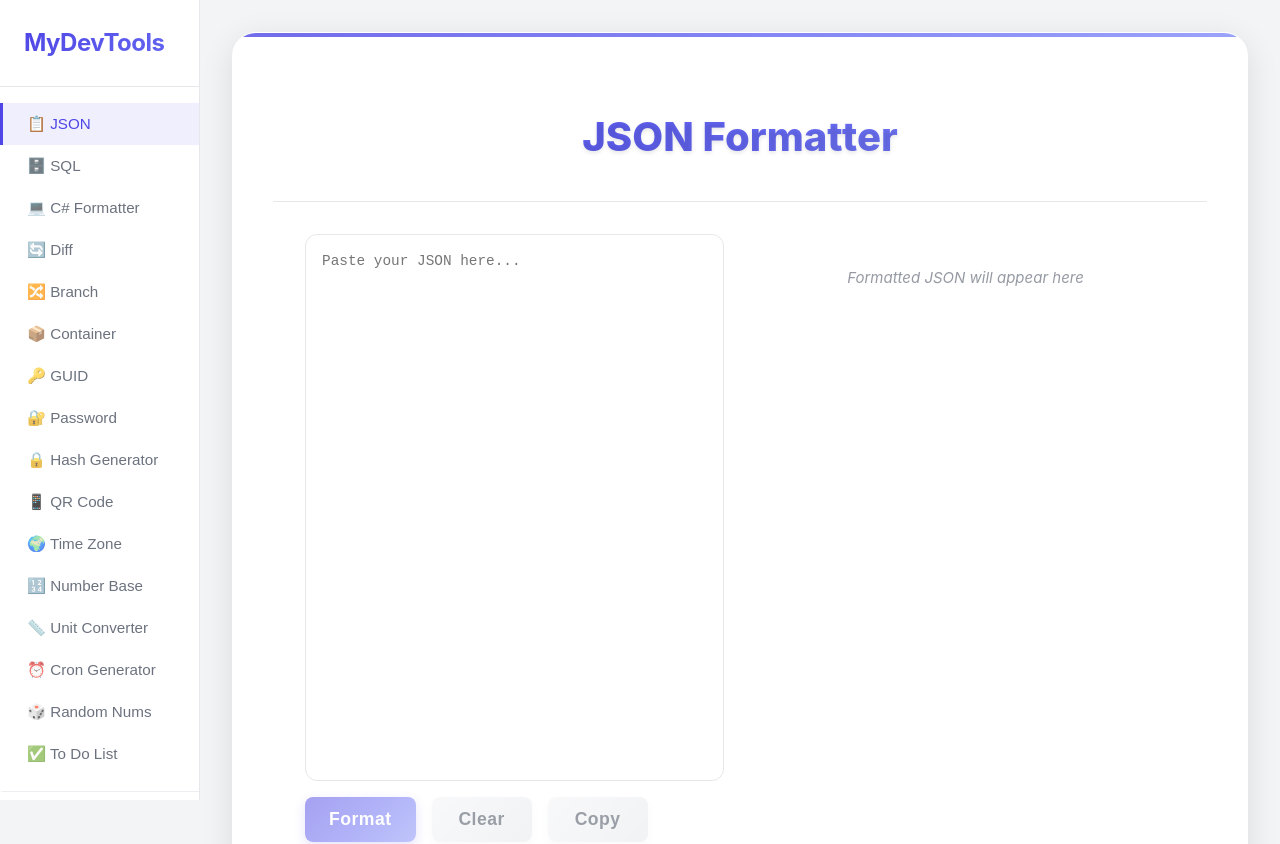
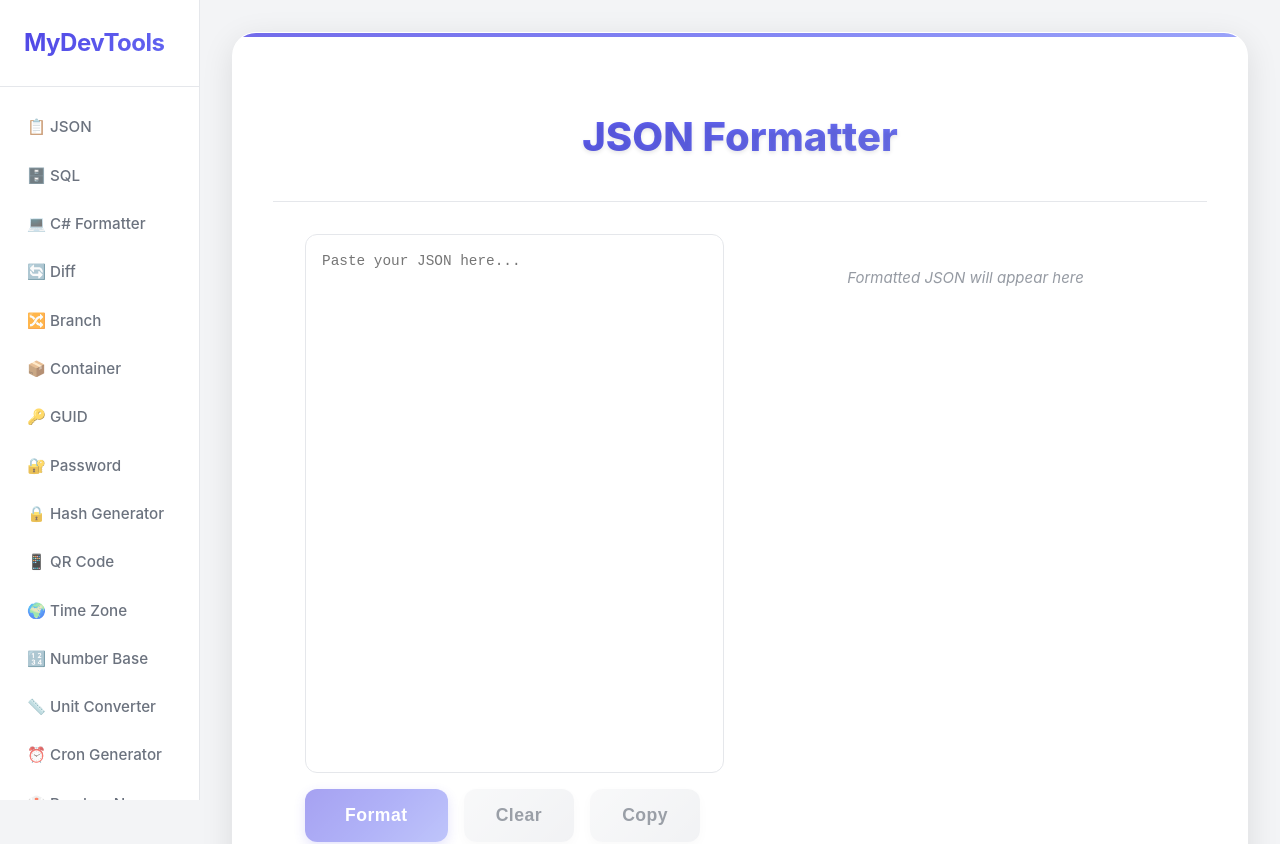
Before and after one commit to MrCull/MyDevToolsVue, a Vue app: page /json in a window 1280 px wide. Shown: the top 844 px of the page. Built offline with nearby package versions, Linux system fonts and the light colour scheme.

Commit message:
use vue router

```diff
--- a/package.json
+++ b/package.json
@@ -19,7 +19,8 @@
     "highlight.js": "^11.11.1",
     "qrcode.vue": "^3.6.0",
     "sql-formatter": "^15.6.1",
-    "vue": "^3.5.13"
+    "vue": "^3.5.13",
+    "vue-router": "^4.5.1"
   },
   "devDependencies": {
     "@tsconfig/node22": "^22.0.0",
--- a/src/App.vue
+++ b/src/App.vue
@@ -1,5 +1,6 @@
 <script setup lang="ts">
 import { ref, onMounted } from 'vue';
+import { useRouter } from 'vue-router';
 // import Counter from './components/Counter.vue';
 import ToDoList from './components/ToDoList.vue';
 // import Weather from './components/Weather.vue';
@@ -19,7 +20,7 @@ import UnitConverter from './components/UnitConverter.vue';
 import CronGenerator from './components/CronGenerator.vue';
 import RandomNumbers from './components/RandomNumbers.vue';
 
-const currentPage = ref('json');
+const router = useRouter();
 const isDarkMode = ref(false);
 const isMenuOpen = ref(false);
 const isMobile = ref(window.innerWidth < 768);
@@ -69,121 +70,121 @@ const toggleTheme = () => {
 
         <!-- Navigation links -->
         <div class="nav-links" :class="{ 'is-open': isMenuOpen }">
-          <button
-            @click="currentPage = 'json'; isMenuOpen = false"
+          <router-link
+            to="/json"
             class="nav-link"
-            :class="{ active: currentPage === 'json' }"
+            @click="isMenuOpen = false"
           >
             📋 JSON
-          </button>
-          <button
-            @click="currentPage = 'sql'; isMenuOpen = false"
+          </router-link>
+          <router-link
+            to="/sql"
             class="nav-link"
-            :class="{ active: currentPage === 'sql' }"
+            @click="isMenuOpen = false"
           >
             🗄️ SQL
-          </button>
-          <button
-            @click="currentPage = 'csharp'; isMenuOpen = false"
+          </router-link>
+          <router-link
+            to="/csharp"
             class="nav-link"
-            :class="{ active: currentPage === 'csharp' }"
+            @click="isMenuOpen = false"
           >
             💻 C# Formatter
-          </button>
-          <button
-            @click="currentPage = 'diff'; isMenuOpen = false"
+          </router-link>
+          <router-link
+            to="/diff"
             class="nav-link"
-            :class="{ active: currentPage === 'diff' }"
+            @click="isMenuOpen = false"
           >
             🔄 Diff
-          </button>
-          <button
-            @click="currentPage = 'branch'; isMenuOpen = false"
+          </router-link>
+          <router-link
+            to="/branch"
             class="nav-link"
-            :class="{ active: currentPage === 'branch' }"
+            @click="isMenuOpen = false"
           >
             🔀 Branch
-          </button>
-          <button
-            @click="currentPage = 'container'; isMenuOpen = false"
+          </router-link>
+          <router-link
+            to="/container"
             class="nav-link"
-            :class="{ active: currentPage === 'container' }"
+            @click="isMenuOpen = false"
           >
             📦 Container
-          </button>
-          <button
-            @click="currentPage = 'guid'; isMenuOpen = false"
+          </router-link>
+          <router-link
+            to="/guid"
             class="nav-link"
-            :class="{ active: currentPage === 'guid' }"
+            @click="isMenuOpen = false"
           >
             🔑 GUID
-          </button>
-          <button
-            @click="currentPage = 'password'; isMenuOpen = false"
+          </router-link>
+          <router-link
+            to="/password"
             class="nav-link"
-            :class="{ active: currentPage === 'password' }"
+            @click="isMenuOpen = false"
           >
             🔐 Password
-          </button>
-          <button
-            @click="currentPage = 'hash'; isMenuOpen = false"
+          </router-link>
+          <router-link
+            to="/hash"
             class="nav-link"
-            :class="{ active: currentPage === 'hash' }"
+            @click="isMenuOpen = false"
           >
             🔒 Hash Generator
-          </button>
-          <button
-            @click="currentPage = 'qrcode'; isMenuOpen = false"
+          </router-link>
+          <router-link
+            to="/qrcode"
             class="nav-link"
-            :class="{ active: currentPage === 'qrcode' }"
+            @click="isMenuOpen = false"
           >
             📱 QR Code
-          </button>
-          <button
-            @click="currentPage = 'timezone'; isMenuOpen = false"
+          </router-link>
+          <router-link
+            to="/timezone"
             class="nav-link"
-            :class="{ active: currentPage === 'timezone' }"
+            @click="isMenuOpen = false"
           >
             🌍 Time Zone
-          </button>
-          <button
-            @click="currentPage = 'numberbase'; isMenuOpen = false"
+          </router-link>
+          <router-link
+            to="/numberbase"
             class="nav-link"
-            :class="{ active: currentPage === 'numberbase' }"
+            @click="isMenuOpen = false"
           >
             🔢 Number Base
-          </button>
-          <button
-            @click="currentPage = 'unit'; isMenuOpen = false"
+          </router-link>
+          <router-link
+            to="/unit"
             class="nav-link"
-            :class="{ active: currentPage === 'unit' }"
+            @click="isMenuOpen = false"
           >
             📏 Unit Converter
-          </button>
-          <button
-            @click="currentPage = 'cron'; isMenuOpen = false"
+          </router-link>
+          <router-link
+            to="/cron"
             class="nav-link"
-            :class="{ active: currentPage === 'cron' }"
+            @click="isMenuOpen = false"
           >
             ⏰ Cron Generator
-          </button>
-          <button
-            @click="currentPage = 'randomnumbers'; isMenuOpen = false"
+          </router-link>
+          <router-link
+            to="/randomnumbers"
             class="nav-link"
-            :class="{ active: currentPage === 'randomnumbers' }"
+            @click="isMenuOpen = false"
           >
             🎲 Random Nums
-          </button>
-          <button
-            @click="currentPage = 'todo'; isMenuOpen = false"
+          </router-link>
+          <router-link
+            to="/todo"
             class="nav-link"
-            :class="{ active: currentPage === 'todo' }"
+            @click="isMenuOpen = false"
           >
             ✅ To Do List
-          </button>
+          </router-link>
           <a
             href="https://www.blazor.mydevtools.org"
-            class="nav-link  theme-toggle"
+            class="nav-link theme-toggle"
           >
             🔄 Blazor Version
           </a>
@@ -199,24 +200,7 @@ const toggleTheme = () => {
     </nav>
 
     <main class="main-content main-diff-mode">
-      <!-- <Counter v-if="currentPage === 'counter'" /> -->
-      <ToDoList v-if="currentPage === 'todo'" />
-      <!-- <Weather v-if="currentPage === 'weather'" /> -->
-      <JsonFormatter v-if="currentPage === 'json'" />
-      <ContainerGenerator v-if="currentPage === 'container'" />
-      <GuidGenerator v-if="currentPage === 'guid'" />
-      <BranchFormatter v-if="currentPage === 'branch'" />
-      <DiffTool v-if="currentPage === 'diff'" />
-      <SqlFormatter v-if="currentPage === 'sql'" />
-      <PasswordGenerator v-if="currentPage === 'password'" />
-      <TimeZoneConverter v-if="currentPage === 'timezone'" />
-      <QRCodeGenerator v-if="currentPage === 'qrcode'" />
-      <CSharpFormatter v-if="currentPage === 'csharp'" />
-      <HashGenerator v-if="currentPage === 'hash'" />
-      <NumberBaseConverter v-if="currentPage === 'numberbase'" />
-      <UnitConverter v-if="currentPage === 'unit'" />
-      <CronGenerator v-if="currentPage === 'cron'" />
-      <RandomNumbers v-if="currentPage === 'randomnumbers'" />
+      <router-view></router-view>
     </main>
   </div>
 </template>
--- a/src/main.ts
+++ b/src/main.ts
@@ -2,5 +2,8 @@ import './assets/main.css'
 
 import { createApp } from 'vue'
 import App from './App.vue'
+import router from './router'
 
-createApp(App).mount('#app')
+const app = createApp(App)
+app.use(router)
+app.mount('#app')
--- /dev/null
+++ b/src/router/index.ts
@@ -0,0 +1,93 @@
+import { createRouter, createWebHistory } from 'vue-router'
+import JsonFormatter from '../components/JsonFormatter.vue'
+import SqlFormatter from '../components/SqlFormatter.vue'
+import CSharpFormatter from '../components/CSharpFormatter.vue'
+import DiffTool from '../components/DiffTool.vue'
+import BranchFormatter from '../components/BranchFormatter.vue'
+import ContainerGenerator from '../components/ContainerGenerator.vue'
+import GuidGenerator from '../components/GuidGenerator.vue'
+import PasswordGenerator from '../components/PasswordGenerator.vue'
+import HashGenerator from '../components/HashGenerator.vue'
+import QRCodeGenerator from '../components/QRCodeGenerator.vue'
+import TimeZoneConverter from '../components/TimeZoneConverter.vue'
+import NumberBaseConverter from '../components/NumberBaseConverter.vue'
+import UnitConverter from '../components/UnitConverter.vue'
+import CronGenerator from '../components/CronGenerator.vue'
+import RandomNumbers from '../components/RandomNumbers.vue'
+import ToDoList from '../components/ToDoList.vue'
+
+const router = createRouter({
+  history: createWebHistory(),
+  routes: [
+    {
+      path: '/',
+      redirect: '/json'
+    },
+    {
+      path: '/json',
+      component: JsonFormatter
+    },
+    {
+      path: '/sql',
+      component: SqlFormatter
+    },
+    {
+      path: '/csharp',
+      component: CSharpFormatter
+    },
+    {
+      path: '/diff',
+      component: DiffTool
+    },
+    {
+      path: '/branch',
+      component: BranchFormatter
+    },
+    {
+      path: '/container',
+      component: ContainerGenerator
+    },
+    {
+      path: '/guid',
+      component: GuidGenerator
+    },
+    {
+      path: '/password',
+      component: PasswordGenerator
+    },
+    {
+      path: '/hash',
+      component: HashGenerator
+    },
+    {
+      path: '/qrcode',
+      component: QRCodeGenerator
+    },
+    {
+      path: '/timezone',
+      component: TimeZoneConverter
+    },
+    {
+      path: '/numberbase',
+      component: NumberBaseConverter
+    },
+    {
+      path: '/unit',
+      component: UnitConverter
+    },
+    {
+      path: '/cron',
+      component: CronGenerator
+    },
+    {
+      path: '/randomnumbers',
+      component: RandomNumbers
+    },
+    {
+      path: '/todo',
+      component: ToDoList
+    }
+  ]
+})
+
+export default router
```
Also changed, not shown: 1 other file (tests, documents, lock files or other folders).
